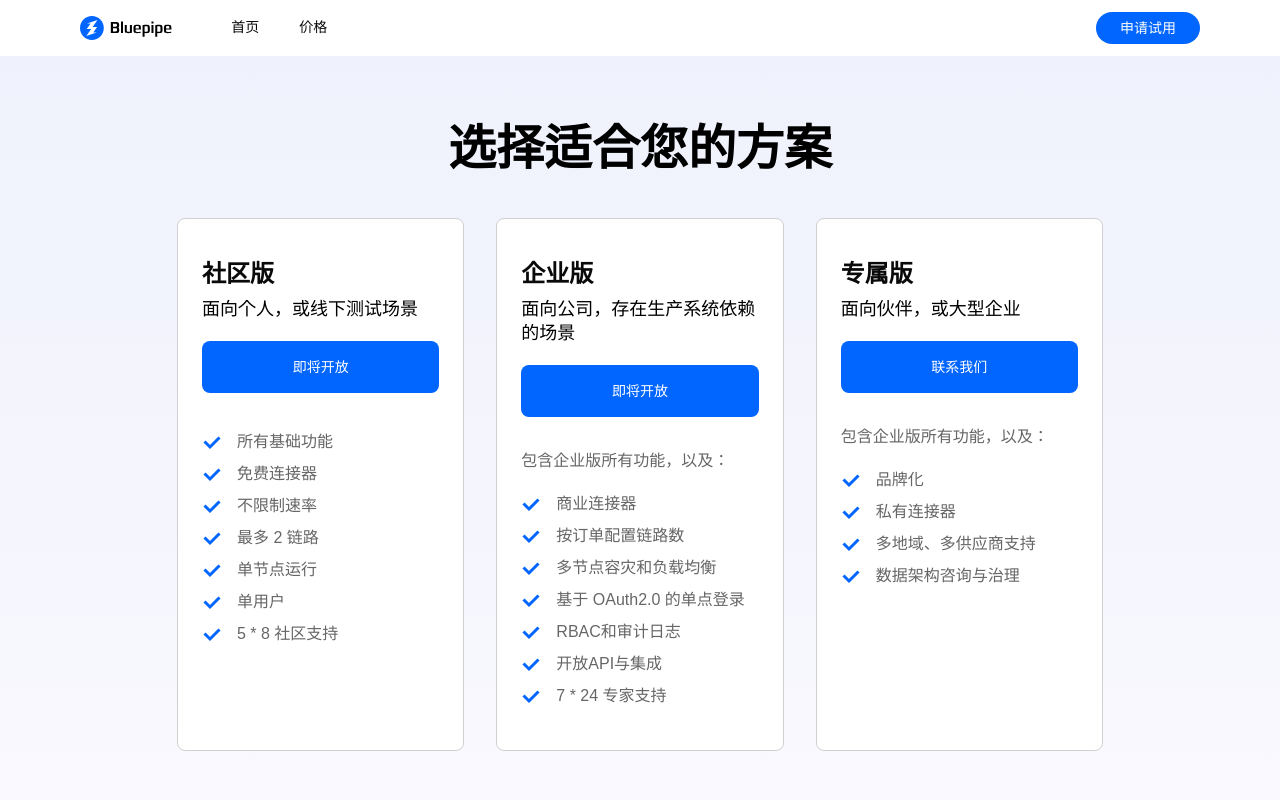
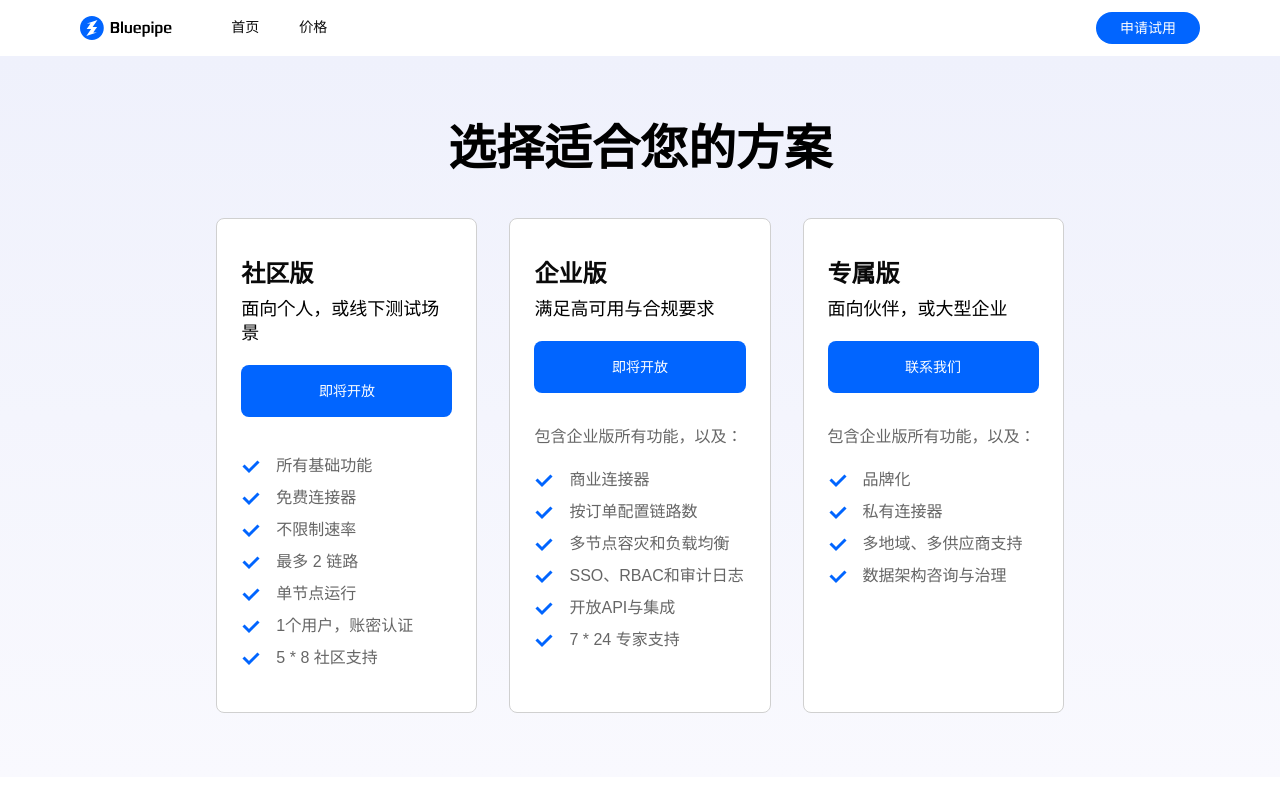
Before and after one commit to 1stblue/1stblue.github.io, a Next.js app: page /price in a window 1280 px wide. Shown: the top 800 px of the page. Built offline with nearby package versions, Linux system fonts and the light colour scheme.

Commit message:
文案调整

```diff
--- a/src/components/price/Package.tsx
+++ b/src/components/price/Package.tsx
@@ -13,16 +13,16 @@ export default function Package() {
             price: '68',
             discount: ['限时免费'],
             preList: '',
-            list: ['所有基础功能', '免费连接器', '不限制速率', '最多 2 链路', '单节点运行', '单用户', '5 * 8 社区支持'],
+            list: ['所有基础功能', '免费连接器', '不限制速率', '最多 2 链路', '单节点运行', '1个用户，账密认证', '5 * 8 社区支持'],
 
         },
         {
             title: '企业版',
-            desc: '面向公司，存在生产系统依赖的场景',
+            desc: '满足高可用与合规要求',
             price: '680',
             discount: ['限时优惠：满10送2月'],
             preList: '包含企业版所有功能，以及：',
-            list: ['商业连接器', '按订单配置链路数', '多节点容灾和负载均衡', '基于 OAuth2.0 的单点登录', 'RBAC和审计日志', '开放API与集成', '7 * 24 专家支持']
+            list: ['商业连接器', '按订单配置链路数', '多节点容灾和负载均衡', 'SSO、RBAC和审计日志', '开放API与集成', '7 * 24 专家支持']
         },
         {
             title: '专属版',
```
